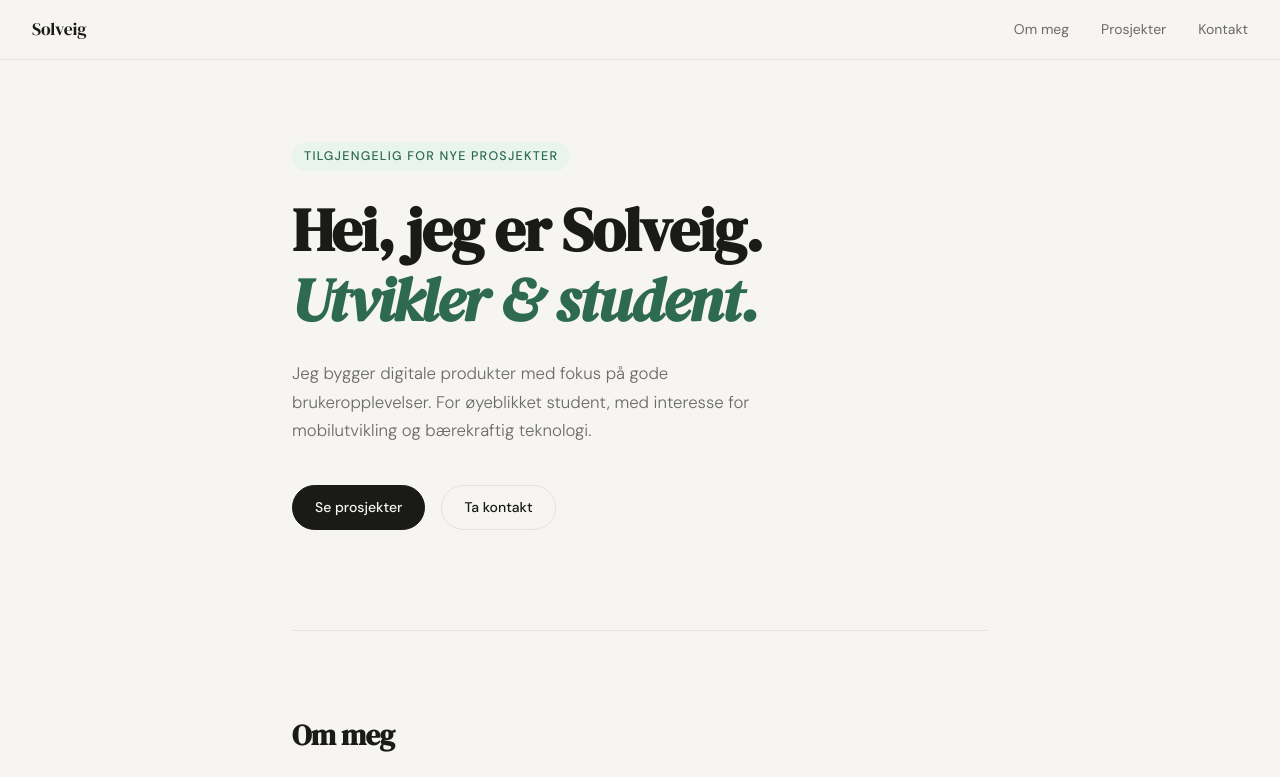
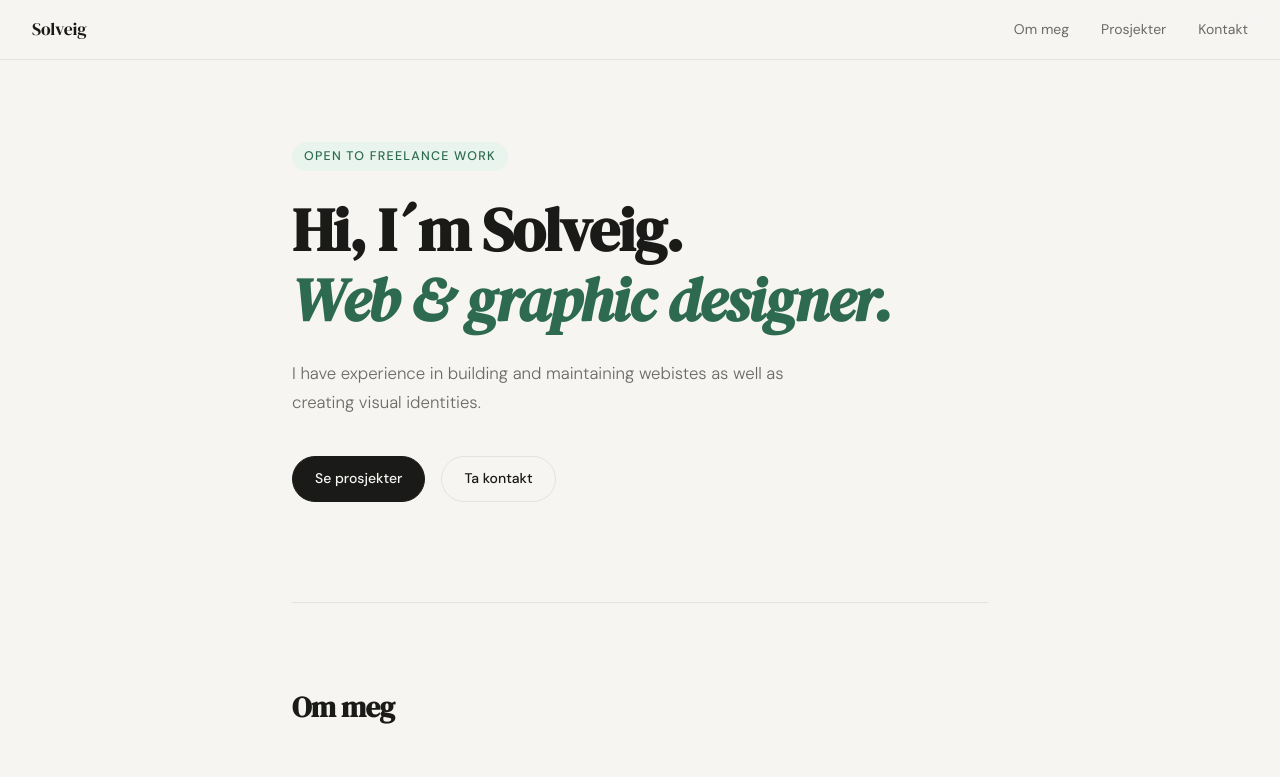
Before and after one commit to solveignygard/solveignygard.github.io, a plain HTML site: page index.html in a window 1280 px wide. Shown: the top 777 px of the page. Drawn offline with Linux system fonts and the light colour scheme.

Commit message:
changed header text

```diff
--- a/index.html
+++ b/index.html
@@ -255,11 +255,10 @@
 
   <!-- HERO -->
   <section class="hero">
-    <div class="hero-label">Tilgjengelig for nye prosjekter</div>
-    <h1>Hei, jeg er Solveig.<br /><em>Utvikler & student.</em></h1>
+    <div class="hero-label">Open to freelance work</div>
+    <h1>Hi, I´m Solveig.<br /><em>Web & graphic designer.</em></h1>
     <p>
-      Jeg bygger digitale produkter med fokus på gode brukeropplevelser.
-      For øyeblikket student, med interesse for mobilutvikling og bærekraftig teknologi.
+      I have experience in building and maintaining webistes as well as creating visual identities.
     </p>
     <div class="hero-actions">
       <a href="#prosjekter" class="btn btn-primary">Se prosjekter</a>
```
